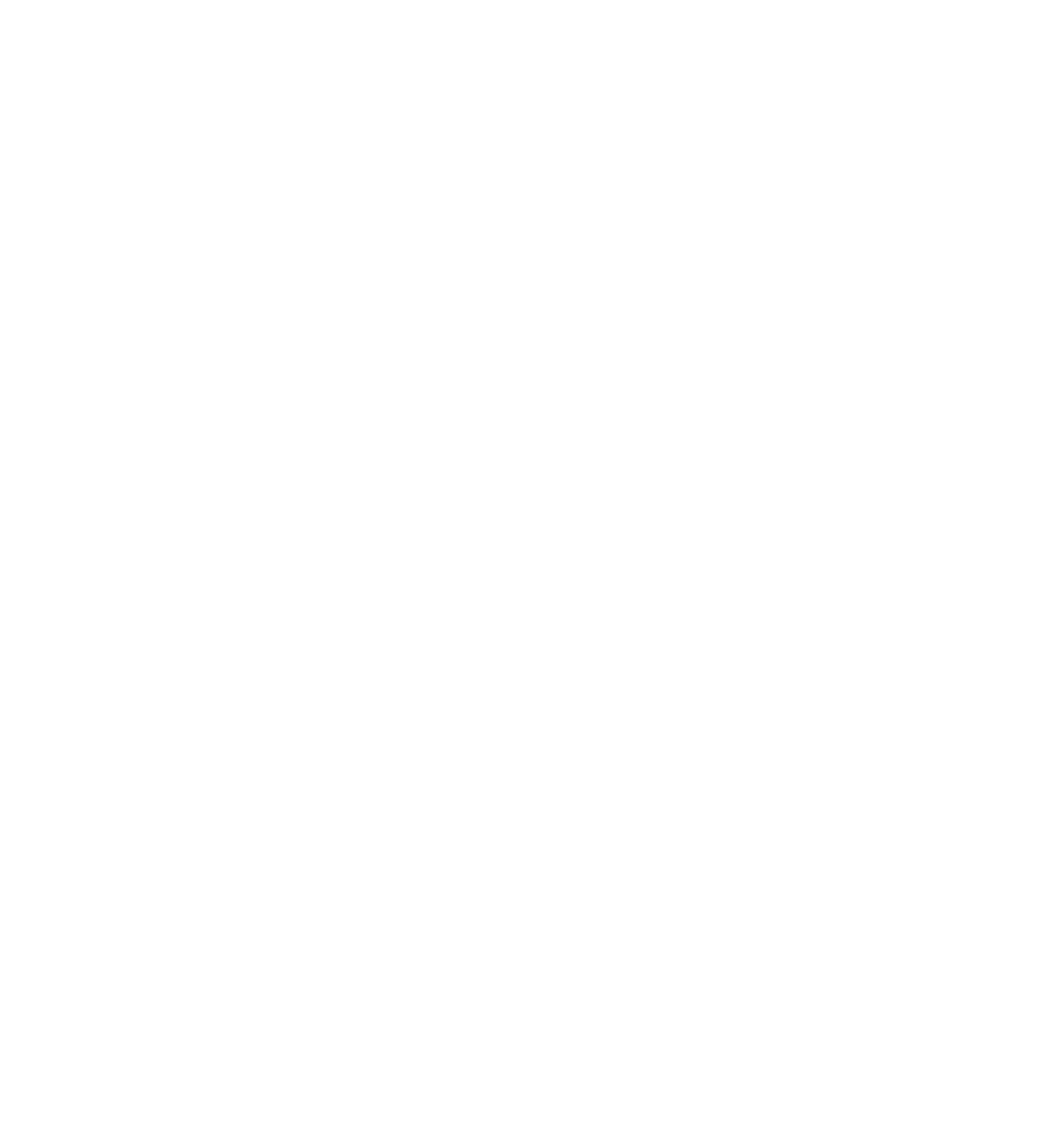
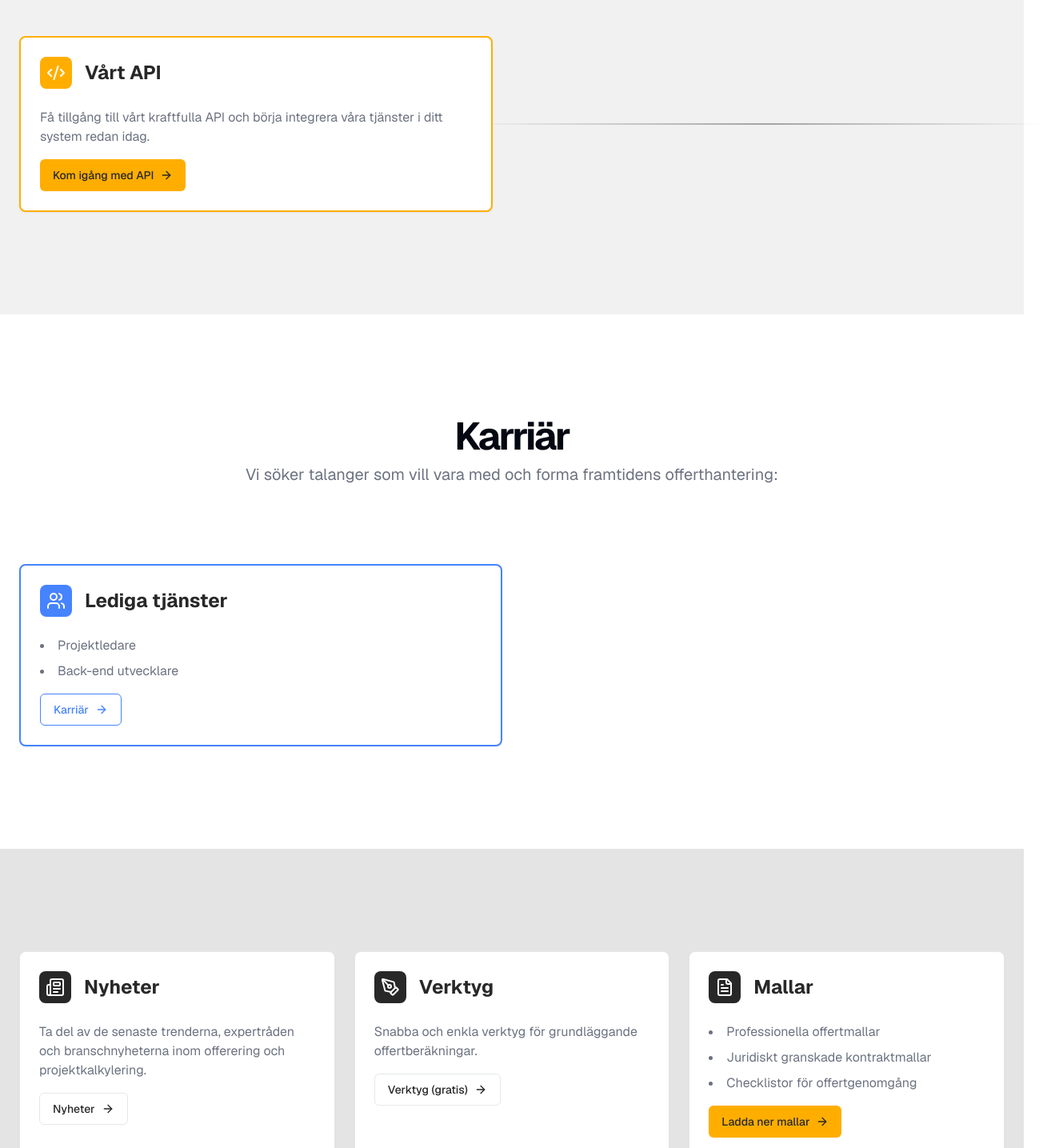
Before and after one commit to jhn322/offertu, a Next.js app: page / in a window 1280 px wide. Shown: the part 1560-2995 px from the top of the page at 80% size, 1304 px wide, since content can reach past the window. Before the commit the page ends 1203 px from the top, so only its background shows below. Built offline with nearby package versions, Linux system fonts and the light colour scheme.

Commit message:
feat: Add new sections to landing page (Hero, API, Career, Resources)

```diff
--- a/src/app/page.tsx
+++ b/src/app/page.tsx
@@ -1,12 +1,18 @@
 import { Navbar } from "../components/Navbar";
-import Header from "../components/Header";
+import Hero from "../components/Hero";
+import ApiSection from "../components/ApiSection";
+import CareerSection from "../components/CareerSection";
+import ResourcesSection from "../components/ResourcesSection";
 
 export default function Home() {
   return (
     <div className="font-[family-name:var(--font-geist-sans)]">
       <main>
         <Navbar />
-        <Header />
+        <Hero />
+        <ApiSection />
+        <CareerSection />
+        <ResourcesSection />
       </main>
       <footer className="row-start-3 flex gap-6 flex-wrap items-center justify-center"></footer>
     </div>
--- /dev/null
+++ b/src/components/ApiSection.tsx
@@ -0,0 +1,54 @@
+import Link from "next/link";
+import { ArrowRight, Code2 } from "lucide-react";
+import { Button } from "@/components/ui/button";
+import { Card, CardContent, CardHeader, CardTitle } from "@/components/ui/card";
+
+export default function ApiSection() {
+  return (
+    <section className="w-full py-12 md:py-24 lg:py-32 bg-[#F1F1F1]">
+      <div className="container px-4 md:px-6">
+        <div className="flex flex-col items-center space-y-4 text-center">
+          <div className="space-y-2">
+            <CardTitle className="text-3xl font-bold tracking-tighter sm:text-4xl md:text-5xl">
+              Integrera Offertu i ditt system
+            </CardTitle>
+            <CardContent>
+              <p className="mx-auto max-w-[700px] text-gray-500 md:text-xl/relaxed lg:text-base/relaxed xl:text-xl/relaxed dark:text-gray-400">
+                Effektivisera din verksamhet ytterligare genom att integrera
+                våra tjänster direkt i dina system. Ansök om API-tillgång och
+                skräddarsy lösningen efter dina behov.
+              </p>
+            </CardContent>
+          </div>
+        </div>
+        <div className="mx-auto mt-12 grid items-center gap-6 md:mt-16 md:grid-cols-2 md:gap-12 lg:mt-24">
+          <Card className="border-2 border-[#FFAE00] bg-white">
+            <CardHeader>
+              <div className="flex items-center gap-4">
+                <div className="rounded-lg bg-[#FFAE00] p-2">
+                  <Code2 className="h-6 w-6 text-white" />
+                </div>
+                <h3 className="text-2xl font-bold">Vårt API</h3>
+              </div>
+            </CardHeader>
+            <CardContent className="space-y-4">
+              <p className="text-gray-500">
+                Få tillgång till vårt kraftfulla API och börja integrera våra
+                tjänster i ditt system redan idag.
+              </p>
+              <Button asChild className="bg-[#FFAE00] hover:bg-primary/90">
+                <Link href="/api" className="inline-flex items-center gap-2">
+                  Kom igång med API
+                  <ArrowRight className="h-4 w-4" />
+                </Link>
+              </Button>
+            </CardContent>
+          </Card>
+          <div className="relative hidden md:block">
+            <div className="absolute -left-12 top-1/2 h-px w-[calc(100%+6rem)] -translate-y-1/2 bg-gradient-to-r from-[#E4E4E4] via-[#555555] to-transparent" />
+          </div>
+        </div>
+      </div>
+    </section>
+  );
+}
--- /dev/null
+++ b/src/components/CareerSection.tsx
@@ -0,0 +1,55 @@
+import Link from "next/link";
+import { ArrowRight, Users } from "lucide-react";
+import { Button } from "@/components/ui/button";
+import { Card, CardContent, CardHeader } from "@/components/ui/card";
+
+export default function CareerSection() {
+  return (
+    <section className="w-full py-12 md:py-24 lg:py-32 bg-white">
+      <div className="container px-4 md:px-6">
+        <div className="flex flex-col items-center space-y-4 text-center">
+          <div className="space-y-2">
+            <h2 className="text-3xl font-bold tracking-tighter sm:text-4xl md:text-5xl">
+              Karriär
+            </h2>
+            <p className="mx-auto max-w-[700px] text-gray-500 md:text-xl/relaxed lg:text-base/relaxed xl:text-xl/relaxed dark:text-gray-400">
+              Vi söker talanger som vill vara med och forma framtidens
+              offerthantering:
+            </p>
+          </div>
+        </div>
+        <div className="mx-auto mt-12 grid gap-6 md:mt-16 md:grid-cols-2 lg:mt-24">
+          <Card className="border-2 border-[#4683FF] bg-white">
+            <CardHeader>
+              <div className="flex items-center gap-4">
+                <div className="rounded-lg bg-[#4683FF] p-2">
+                  <Users className="h-6 w-6 text-white" />
+                </div>
+                <h3 className="text-2xl font-bold">Lediga tjänster</h3>
+              </div>
+            </CardHeader>
+            <CardContent className="space-y-4">
+              <ul className="list-inside list-disc space-y-2 text-gray-500">
+                <li>Projektledare</li>
+                <li>Back-end utvecklare</li>
+              </ul>
+              <Button
+                asChild
+                variant="outline"
+                className="border-[#4683FF] text-[#4683FF] hover:bg-[#4683FF] hover:text-white"
+              >
+                <Link
+                  href="/karriarer"
+                  className="inline-flex items-center gap-2"
+                >
+                  Karriär
+                  <ArrowRight className="h-4 w-4" />
+                </Link>
+              </Button>
+            </CardContent>
+          </Card>
+        </div>
+      </div>
+    </section>
+  );
+}
--- /dev/null
+++ b/src/components/ResourcesSection.tsx
@@ -0,0 +1,86 @@
+import Link from "next/link";
+import {
+  ArrowRight,
+  FileText,
+  PenToolIcon as Tool,
+  Newspaper,
+} from "lucide-react";
+import { Button } from "@/components/ui/button";
+import { Card, CardContent, CardHeader } from "@/components/ui/card";
+
+export default function ResourcesSection() {
+  return (
+    <section className="w-full py-12 md:py-24 lg:py-32 bg-[#E4E4E4]">
+      <div className="container px-4 md:px-6">
+        <div className="grid gap-6 md:grid-cols-2 lg:grid-cols-3">
+          <Card className="bg-white">
+            <CardHeader>
+              <div className="flex items-center gap-4">
+                <div className="rounded-lg bg-[#282828] p-2">
+                  <Newspaper className="h-6 w-6 text-white" />
+                </div>
+                <h3 className="text-2xl font-bold">Nyheter</h3>
+              </div>
+            </CardHeader>
+            <CardContent className="space-y-4">
+              <p className="text-gray-500">
+                Ta del av de senaste trenderna, expertråden och branschnyheterna
+                inom offerering och projektkalkylering.
+              </p>
+              <Button asChild variant="outline">
+                <Link href="#" className="inline-flex items-center gap-2">
+                  Nyheter
+                  <ArrowRight className="h-4 w-4" />
+                </Link>
+              </Button>
+            </CardContent>
+          </Card>
+          <Card className="bg-white">
+            <CardHeader>
+              <div className="flex items-center gap-4">
+                <div className="rounded-lg bg-[#282828] p-2">
+                  <Tool className="h-6 w-6 text-white" />
+                </div>
+                <h3 className="text-2xl font-bold">Verktyg</h3>
+              </div>
+            </CardHeader>
+            <CardContent className="space-y-4">
+              <p className="text-gray-500">
+                Snabba och enkla verktyg för grundläggande offertberäkningar.
+              </p>
+              <Button asChild variant="outline">
+                <Link href="#" className="inline-flex items-center gap-2">
+                  Verktyg (gratis)
+                  <ArrowRight className="h-4 w-4" />
+                </Link>
+              </Button>
+            </CardContent>
+          </Card>
+          <Card className="bg-white lg:col-span-1 md:col-span-2">
+            <CardHeader>
+              <div className="flex items-center gap-4">
+                <div className="rounded-lg bg-[#282828] p-2">
+                  <FileText className="h-6 w-6 text-white" />
+                </div>
+                <h3 className="text-2xl font-bold">Mallar</h3>
+              </div>
+            </CardHeader>
+            <CardContent className="space-y-4">
+              <ul className="list-inside list-disc space-y-2 text-gray-500">
+                <li>Professionella offertmallar</li>
+                <li>Juridiskt granskade kontraktmallar</li>
+                <li>Checklistor för offertgenomgång</li>
+              </ul>
+              <Button asChild className="bg-[#FFAE00] hover:bg-[#FFAE00]/90">
+                <Link href="/mallar" className="inline-flex items-center gap-2">
+                  Ladda ner mallar
+                  <ArrowRight className="h-4 w-4" />
+                </Link>
+              </Button>
+            </CardContent>
+          </Card>
+        </div>
+      </div>
+    </section>
+  );
+}
```
Also changed, not shown: src/components/Hero.tsx (renamed from src/components/Header.tsx).
